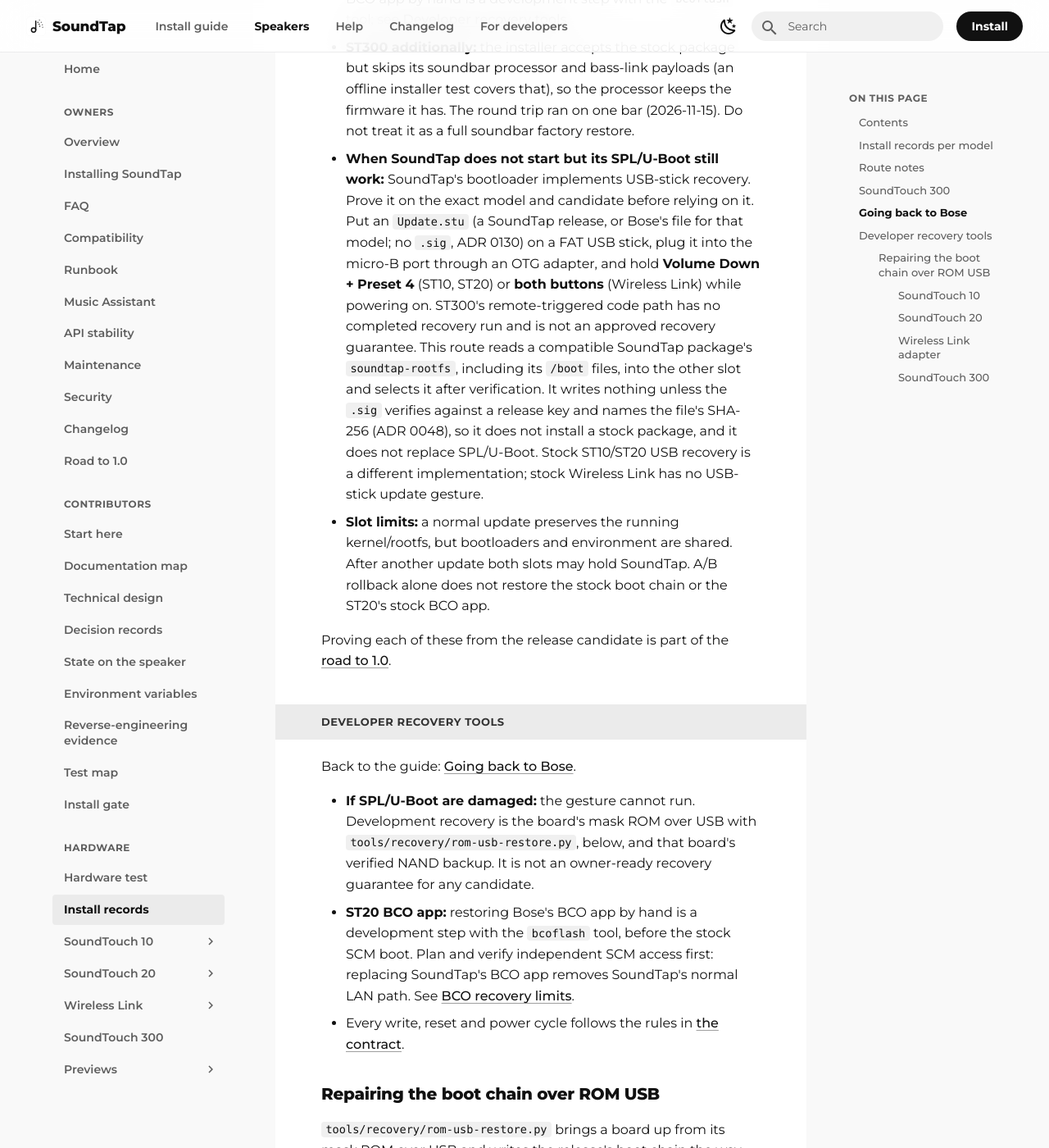
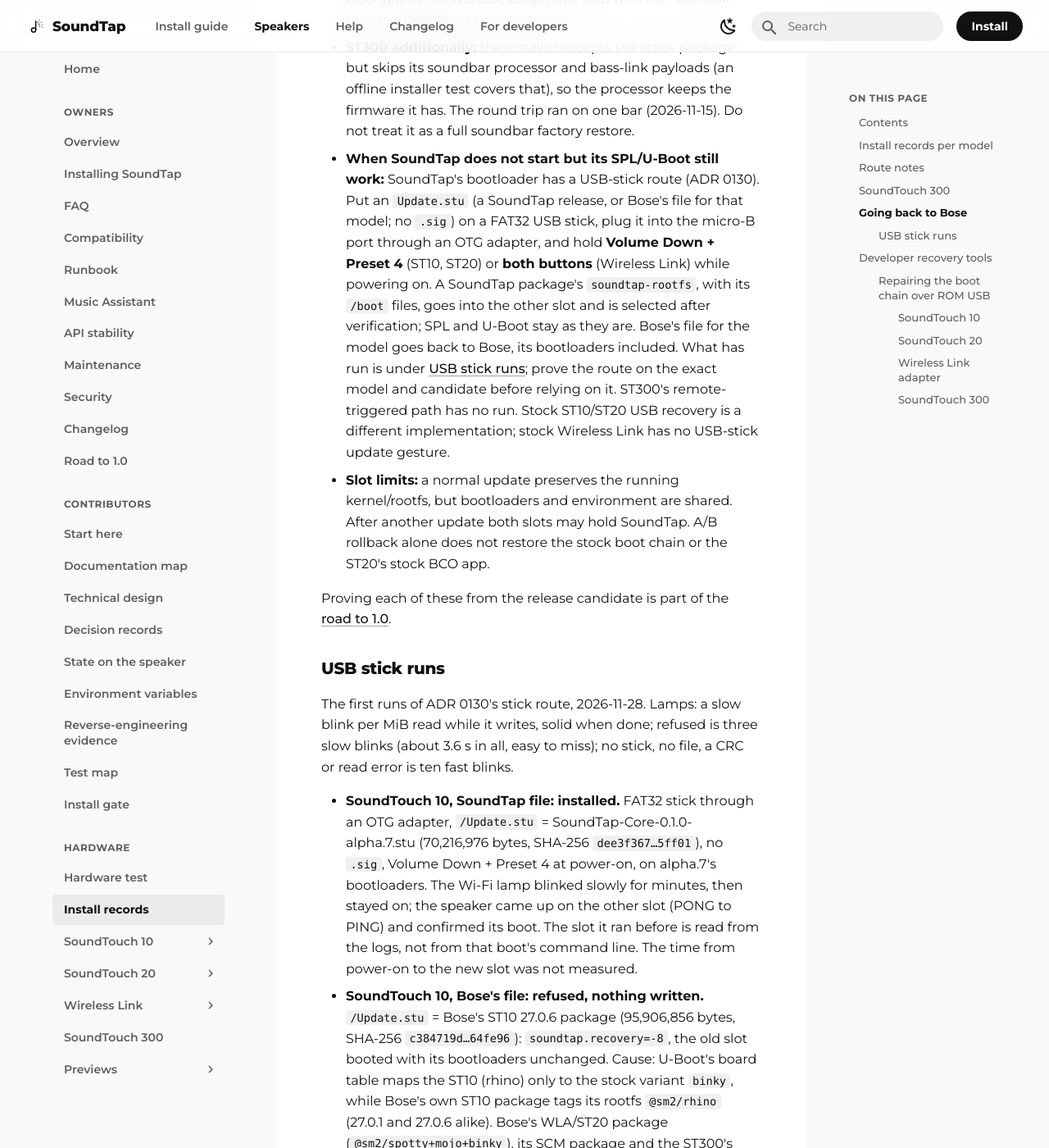
Before and after one commit to stein155/soundtap, an MkDocs documentation site: the page built from docs/hardware/install-records.md, in a window 1280 px wide and 1400 px high, scrolled down 5986 px. Shown: the whole window at 82% size. Built offline with MkDocs 1.6.1 and Material for MkDocs 9.7.7, drawn with Linux system fonts in a browser that asks for light colours; comment, search, counter and statistics services are not loaded; some of the changed text lies outside the part shown.

Commit message:
docs(hardware): the first USB-stick runs, on the ST10 and the Wireless Link
A SoundTap file from a stick installed on an ST10; Bose's ST10 file was refused because U-Boot's board table maps rhino only to binky while Bose tags it @sm2/rhino; a Wireless Link with both environment copies erased booted Pong, and its stick was not taken. The route notes no longer claim the stick needs a .sig.

```diff
--- a/docs/hardware/install-records.md
+++ b/docs/hardware/install-records.md
@@ -138,23 +138,48 @@ Back to the guide: [Going back to Bose](../owners/install.md#going-back-to-bose)
   processor and bass-link payloads (an offline installer test covers that), so the processor
   keeps the firmware it has. The round trip ran on one bar (2026-11-15). Do not
   treat it as a full soundbar factory restore.
-- **When SoundTap does not start but its SPL/U-Boot still work:** SoundTap's bootloader implements
-  USB-stick recovery. Prove it on the exact model and candidate before relying on it. Put an
-  `Update.stu` (a SoundTap release, or Bose's file for that model; no `.sig`, ADR 0130) on a
-  FAT USB stick, plug it into the micro-B port through an OTG adapter, and
-  hold **Volume Down + Preset 4** (ST10, ST20) or **both buttons** (Wireless Link) while
-  powering on. ST300's remote-triggered code path has no completed recovery run and is not
-  an approved recovery guarantee. This route reads a compatible SoundTap package's
-  `soundtap-rootfs`, including its `/boot` files, into the other slot and selects it after
-  verification. It writes nothing unless the `.sig` verifies against a release key and names
-  the file's SHA-256 (ADR 0048), so it does not install a stock package, and it does not
-  replace SPL/U-Boot. Stock ST10/ST20 USB recovery is a different implementation; stock
-  Wireless Link has no USB-stick update gesture.
+- **When SoundTap does not start but its SPL/U-Boot still work:** SoundTap's bootloader has a
+  USB-stick route (ADR 0130). Put an `Update.stu` (a SoundTap release, or Bose's file for that
+  model; no `.sig`) on a FAT32 USB stick, plug it into the micro-B port through an OTG adapter,
+  and hold **Volume Down + Preset 4** (ST10, ST20) or **both buttons** (Wireless Link) while
+  powering on. A SoundTap package's `soundtap-rootfs`, with its `/boot` files, goes into the
+  other slot and is selected after verification; SPL and U-Boot stay as they are. Bose's file
+  for the model goes back to Bose, its bootloaders included. What has run is under
+  [USB stick runs](#usb-stick-runs); prove the route on the exact model and candidate before
+  relying on it. ST300's remote-triggered path has no run. Stock ST10/ST20 USB recovery is a
+  different implementation; stock Wireless Link has no USB-stick update gesture.
 - **Slot limits:** a normal update preserves the running kernel/rootfs, but bootloaders and
   environment are shared. After another update both slots may hold SoundTap. A/B rollback
   alone does not restore the stock boot chain or the ST20's stock BCO app.
 
 Proving each of these from the release candidate is part of the [road to 1.0](../owners/roadmap.md).
+
+### USB stick runs
+
+The first runs of ADR 0130's stick route, 2026-11-28. Lamps: a slow blink per MiB read while it
+writes, solid when done; refused is three slow blinks (about 3.6 s in all, easy to miss); no
+stick, no file, a CRC or read error is ten fast blinks.
+
+- **SoundTouch 10, SoundTap file: installed.** FAT32 stick through an OTG adapter, `/Update.stu` =
+  SoundTap-Core-0.1.0-alpha.7.stu (70,216,976 bytes, SHA-256 `dee3f367…5ff01`), no `.sig`, Volume
+  Down + Preset 4 at power-on, on alpha.7's bootloaders. The Wi-Fi lamp blinked slowly for
+  minutes, then stayed on; the speaker came up on the other slot (PONG to PING) and confirmed its
+  boot. The slot it ran before is read from the logs, not from that boot's command line. The time
+  from power-on to the new slot was not measured.
+- **SoundTouch 10, Bose's file: refused, nothing written.** `/Update.stu` = Bose's ST10 27.0.6
+  package (95,906,856 bytes, SHA-256 `c384719d…64fe96`): `soundtap.recovery=-8`, the old slot
+  booted with its bootloaders unchanged. Cause: U-Boot's board table maps the ST10 (rhino) only to
+  the stock variant `binky`, while Bose's own ST10 package tags its rootfs `@sm2/rhino` (27.0.1
+  and 27.0.6 alike). Bose's WLA/ST20 package (`@sm2/spotty+mojo+binky`), its SCM package and the
+  ST300's 27.0.6 package match their rows; the ST300's 27.0.1 package names its host firmware
+  `ginger_1.16.7.4378403.bos`, which the table's exact name does not match. Open: let rhino take
+  `rhino` as well as `binky`, then run it again with a NAND backup of the board.
+- **Wireless Link: a boot with both environment copies erased started PONG**, the slot U-Boot's
+  built-in boot command tries first, and soundtapd confirmed it (0.1.0-alpha.8 candidate U-Boot
+  with the lost-environment fix). The stick route itself was not taken in that run: with a
+  SoundTap `Update.stu` on the stick and both buttons held at power-on, the speaker started
+  normally and wrote nothing. Whether the gesture came too late, the stick was not seen, or the
+  Wireless Link's USB host mode does not come up is open; it needs a run with the console.
 
 ## Developer recovery tools
 
```
Also changed, not shown: docs/hardware/hardware-test.md (+2 -2 lines).
